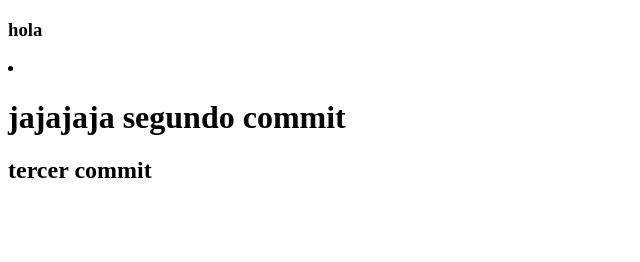
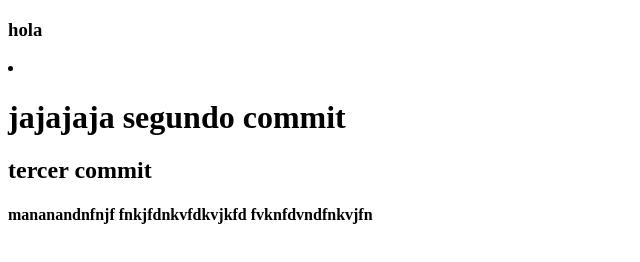
Before and after one commit to x4vYOR/probando, a plain HTML site: page index.html in a window 1280 px wide. Shown: the whole page, without its empty margins (0-640 px from the left). Drawn offline with Linux system fonts and the light colour scheme.

Commit message:
quinto parrafo

```diff
--- a/index.html
+++ b/index.html
@@ -9,5 +9,6 @@
     <h3>hola</h3>
     <div><li><h1>jajajaja segundo commit</h1></li></div>
     <h2>tercer commit</h2>
+    <h4>mananandnfnjf fnkjfdnkvfdkvjkfd fvknfdvndfnkvjfn</h4>
 </body>
 </html>
```
